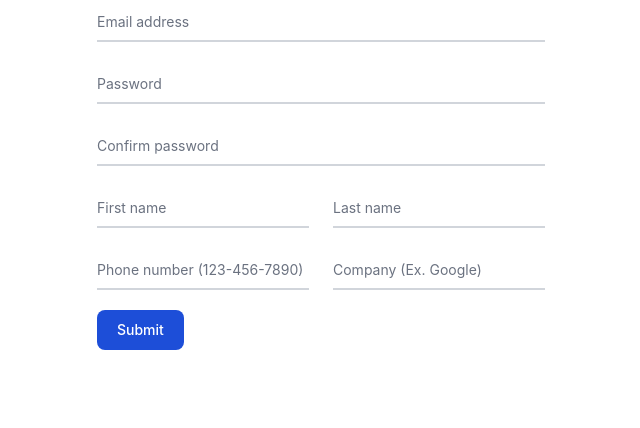
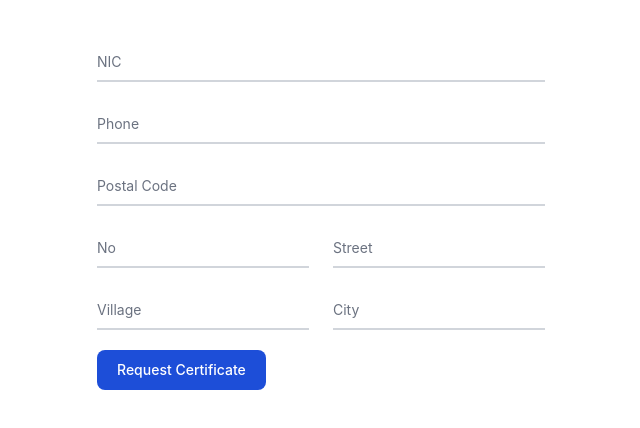
Before and after one commit to iServeSL/iServeSL-Frontent, a React (Vite) app in the folder iServeSL/: page /gramaniladhari in a window 1280 px wide. Shown: the top 428 px of the page, without its empty margins (319-959 px from the left). Built offline with nearby package versions, Linux system fonts and the light colour scheme.

Commit message:
Input field labels for request certificate

```diff
--- a/iServeSL/src/routes/GramaNiladhari.jsx
+++ b/iServeSL/src/routes/GramaNiladhari.jsx
@@ -2,7 +2,7 @@ import React from "react";
 
 const GramaNiladhari = () => {
   return (
-    <form class="max-w-md mx-auto">
+    <form class="max-w-md mx-auto mt-10">
       <div className="relative z-0 w-full mb-5 group">
         <input
           type="email"
@@ -16,14 +16,14 @@ const GramaNiladhari = () => {
           for="floating_email"
           className="peer-focus:font-medium absolute text-sm text-gray-500 dark:text-gray-400 duration-300 transform -translate-y-6 scale-75 top-3 -z-10 origin-[0] peer-focus:start-0 rtl:peer-focus:translate-x-1/4 rtl:peer-focus:left-auto peer-focus:text-blue-600 peer-focus:dark:text-blue-500 peer-placeholder-shown:scale-100 peer-placeholder-shown:translate-y-0 peer-focus:scale-75 peer-focus:-translate-y-6"
         >
-          Email address
+          NIC
         </label>
       </div>
       <div className="relative z-0 w-full mb-5 group">
         <input
-          type="password"
-          name="floating_password"
-          id="floating_password"
+          type="text"
+          name="phone"
+          id="phone"
           className="block py-2.5 px-0 w-full text-sm text-gray-900 bg-transparent border-0 border-b-2 border-gray-300 appearance-none dark:text-white dark:border-gray-600 dark:focus:border-blue-500 focus:outline-none focus:ring-0 focus:border-blue-600 peer"
           placeholder=" "
           required
@@ -32,23 +32,23 @@ const GramaNiladhari = () => {
           for="floating_password"
           className="peer-focus:font-medium absolute text-sm text-gray-500 dark:text-gray-400 duration-300 transform -translate-y-6 scale-75 top-3 -z-10 origin-[0] peer-focus:start-0 rtl:peer-focus:translate-x-1/4 peer-focus:text-blue-600 peer-focus:dark:text-blue-500 peer-placeholder-shown:scale-100 peer-placeholder-shown:translate-y-0 peer-focus:scale-75 peer-focus:-translate-y-6"
         >
-          Password
+          Phone
         </label>
       </div>
       <div className="relative z-0 w-full mb-5 group">
         <input
-          type="password"
-          name="repeat_password"
-          id="floating_repeat_password"
+          type="text"
+          name="postal"
+          id="postal"
           className="block py-2.5 px-0 w-full text-sm text-gray-900 bg-transparent border-0 border-b-2 border-gray-300 appearance-none dark:text-white dark:border-gray-600 dark:focus:border-blue-500 focus:outline-none focus:ring-0 focus:border-blue-600 peer"
           placeholder=" "
           required
         />
         <label
-          for="floating_repeat_password"
+          for="floating_password"
           className="peer-focus:font-medium absolute text-sm text-gray-500 dark:text-gray-400 duration-300 transform -translate-y-6 scale-75 top-3 -z-10 origin-[0] peer-focus:start-0 rtl:peer-focus:translate-x-1/4 peer-focus:text-blue-600 peer-focus:dark:text-blue-500 peer-placeholder-shown:scale-100 peer-placeholder-shown:translate-y-0 peer-focus:scale-75 peer-focus:-translate-y-6"
         >
-          Confirm password
+          Postal Code
         </label>
       </div>
       <div className="grid md:grid-cols-2 md:gap-6">
@@ -65,7 +65,7 @@ const GramaNiladhari = () => {
             for="floating_first_name"
             className="peer-focus:font-medium absolute text-sm text-gray-500 dark:text-gray-400 duration-300 transform -translate-y-6 scale-75 top-3 -z-10 origin-[0] peer-focus:start-0 rtl:peer-focus:translate-x-1/4 peer-focus:text-blue-600 peer-focus:dark:text-blue-500 peer-placeholder-shown:scale-100 peer-placeholder-shown:translate-y-0 peer-focus:scale-75 peer-focus:-translate-y-6"
           >
-            First name
+            No
           </label>
         </div>
         <div className="relative z-0 w-full mb-5 group">
@@ -81,7 +81,7 @@ const GramaNiladhari = () => {
             for="floating_last_name"
             className="peer-focus:font-medium absolute text-sm text-gray-500 dark:text-gray-400 duration-300 transform -translate-y-6 scale-75 top-3 -z-10 origin-[0] peer-focus:start-0 rtl:peer-focus:translate-x-1/4 peer-focus:text-blue-600 peer-focus:dark:text-blue-500 peer-placeholder-shown:scale-100 peer-placeholder-shown:translate-y-0 peer-focus:scale-75 peer-focus:-translate-y-6"
           >
-            Last name
+            Street
           </label>
         </div>
       </div>
@@ -100,7 +100,7 @@ const GramaNiladhari = () => {
             for="floating_phone"
             className="peer-focus:font-medium absolute text-sm text-gray-500 dark:text-gray-400 duration-300 transform -translate-y-6 scale-75 top-3 -z-10 origin-[0] peer-focus:start-0 rtl:peer-focus:translate-x-1/4 peer-focus:text-blue-600 peer-focus:dark:text-blue-500 peer-placeholder-shown:scale-100 peer-placeholder-shown:translate-y-0 peer-focus:scale-75 peer-focus:-translate-y-6"
           >
-            Phone number (123-456-7890)
+            Village
           </label>
         </div>
         <div className="relative z-0 w-full mb-5 group">
@@ -116,7 +116,7 @@ const GramaNiladhari = () => {
             for="floating_company"
             className="peer-focus:font-medium absolute text-sm text-gray-500 dark:text-gray-400 duration-300 transform -translate-y-6 scale-75 top-3 -z-10 origin-[0] peer-focus:start-0 rtl:peer-focus:translate-x-1/4 peer-focus:text-blue-600 peer-focus:dark:text-blue-500 peer-placeholder-shown:scale-100 peer-placeholder-shown:translate-y-0 peer-focus:scale-75 peer-focus:-translate-y-6"
           >
-            Company (Ex. Google)
+            City
           </label>
         </div>
       </div>
@@ -124,7 +124,7 @@ const GramaNiladhari = () => {
         type="submit"
         className="text-white bg-blue-700 hover:bg-blue-800 focus:ring-4 focus:outline-none focus:ring-blue-300 font-medium rounded-lg text-sm w-full sm:w-auto px-5 py-2.5 text-center dark:bg-blue-600 dark:hover:bg-blue-700 dark:focus:ring-blue-800"
       >
-        Submit
+        Request Certificate
       </button>
     </form>
   );
```
